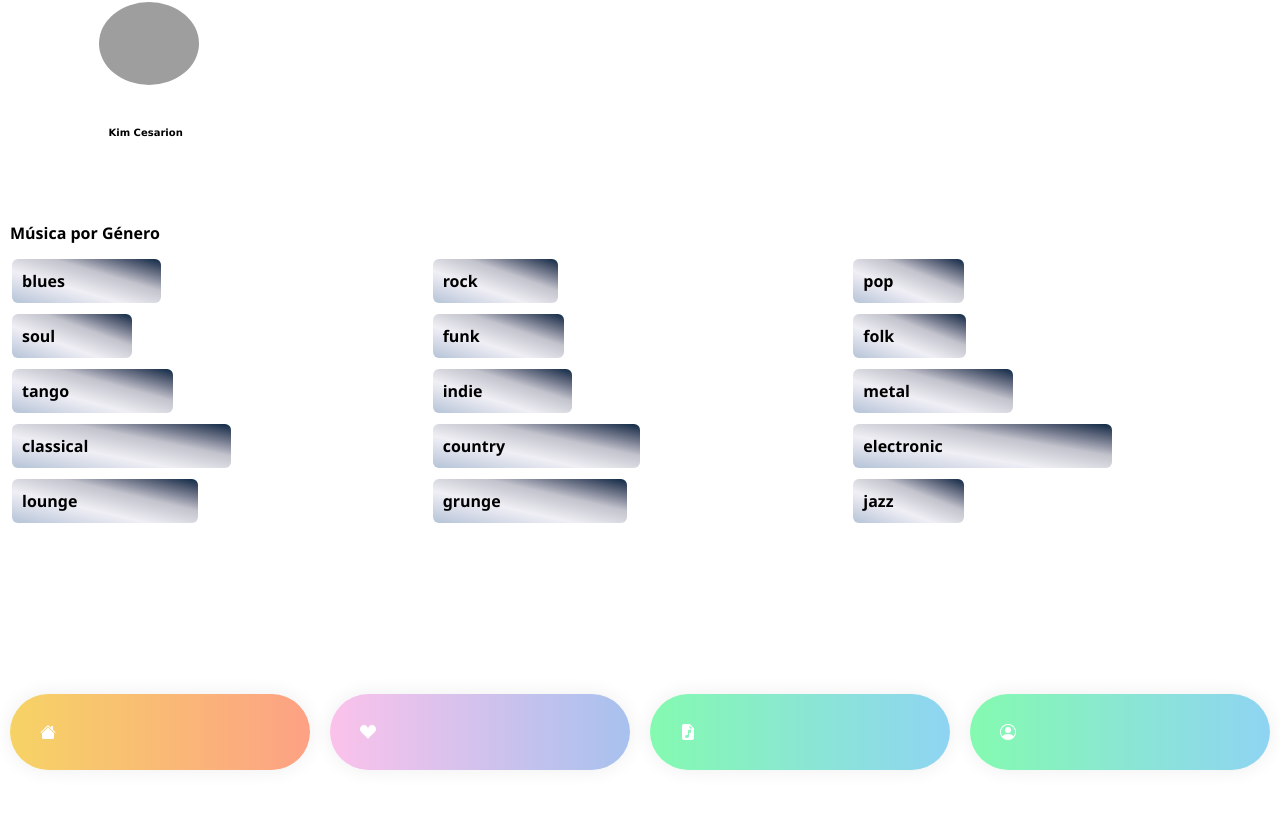
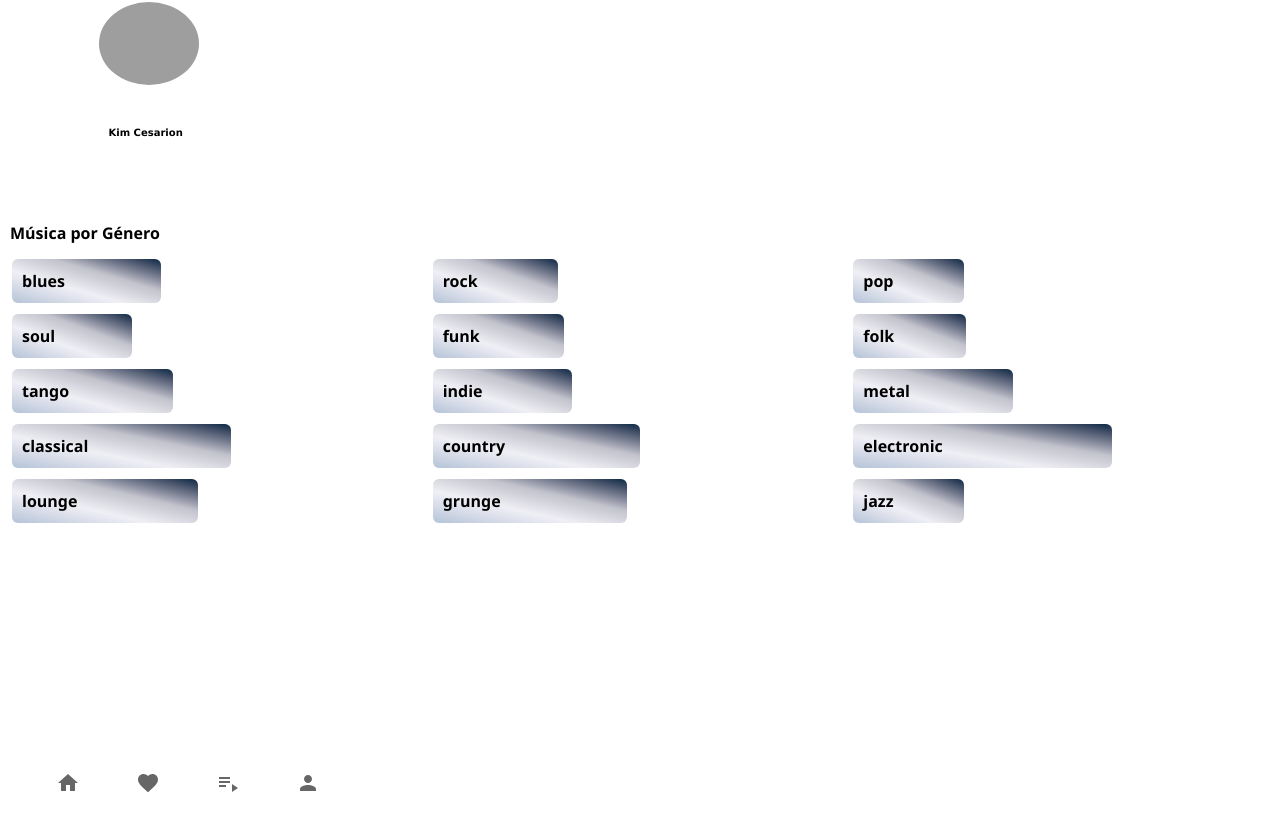
Before and after one commit to CesarDavidMorenR/react-catplayer, a React (Create React App) app: page /HomePage in a window 1280 px wide. Shown: the part 1352-2182 px from the top of the page. Built offline with nearby package versions, Linux system fonts and the light colour scheme; data requests are answered from the project's data file; grey boxes are pictures that could not be loaded.

Commit message:
Homepage

```diff
--- a/package.json
+++ b/package.json
@@ -5,6 +5,7 @@
   "dependencies": {
     "@emotion/react": "^11.10.5",
     "@emotion/styled": "^11.10.5",
+    "@mui/icons-material": "^5.11.0",
     "@mui/material": "^5.10.16",
     "@testing-library/jest-dom": "^5.16.5",
     "@testing-library/react": "^13.4.0",
--- /dev/null
+++ b/src/components/Footer/Footer.jsx
@@ -0,0 +1,42 @@
+import "./Footer.css";
+import * as React from "react";
+import Box from "@mui/material/Box";
+import BottomNavigation from "@mui/material/BottomNavigation";
+import BottomNavigationAction from "@mui/material/BottomNavigationAction";
+import HomeIcon from "@mui/icons-material/Home";
+import FavoriteIcon from "@mui/icons-material/Favorite";
+import PlaylistPlayIcon from "@mui/icons-material/PlaylistPlay";
+import PersonIcon from "@mui/icons-material/Person";
+import { Link } from "react-router-dom";
+
+export default function Footer() {
+  const [value, setValue] = React.useState(0);
+
+  return (
+    <Box sx={{ width: 375 }}>
+      <BottomNavigation
+        showLabels
+        value={value}
+        onChange={(event, newValue) => {
+          setValue(newValue);
+        }}
+      >
+        <Link to="/">
+          <BottomNavigationAction label="Home" icon={<HomeIcon />} />
+        </Link>
+        <Link to="/LikeSongs">
+          <BottomNavigationAction label="Favorites" icon={<FavoriteIcon />} />
+        </Link>
+        <Link to="/ListPage">
+          <BottomNavigationAction
+            label="Playlist"
+            icon={<PlaylistPlayIcon />}
+          />
+        </Link>
+        <Link to="/AccountPage">
+          <BottomNavigationAction label="Acount" icon={<PersonIcon />} />
+        </Link>
+      </BottomNavigation>
+    </Box>
+  );
+}
--- a/src/pages/Homepage/Homepage.jsx
+++ b/src/pages/Homepage/Homepage.jsx
@@ -5,9 +5,9 @@ import GenresContainer from "../../components/GenresContainer/GenresContainer";
 import TracksContainer from "../../components/TracksContainer/TracksContainer";
 import "./Homepage.css";
 import TextField from "@mui/material/TextField";
-import Menu from "../../components/Menu/Menu";
 import PlaylistContainer from "../../components/PlaylistContainer/PlaylistContainer";
 import { useAuthContext } from "../../context/LoginContext";
+import Footer from "../../components/Footer/Footer";
 
 const Homepage = (props) => {
   const { isAuthenticated } = useAuthContext();
@@ -27,13 +27,12 @@ const Homepage = (props) => {
           label="🔍Search"
         />
       </div>
-      <Menu />
       <PlaylistContainer />
       <AlbumContainer />
       <ArtistsContainer />
       <GenresContainer />
       {/* <TracksContainer/> */}
-
+      <Footer />
     </>
   );
 };
```
Also changed, not shown: src/components/Footer/Footer.css (added), 1 other file (tests, documents, lock files or other folders).
